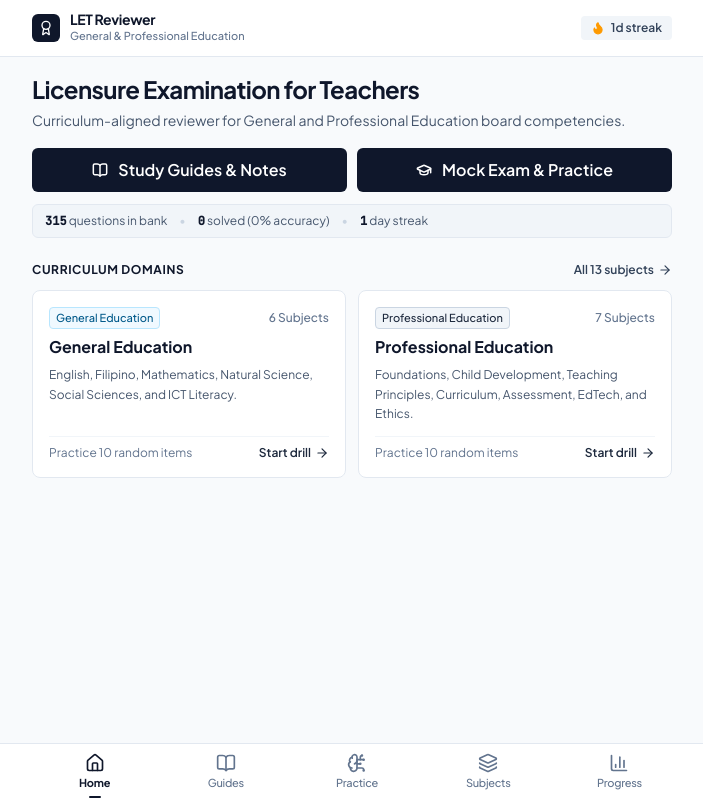
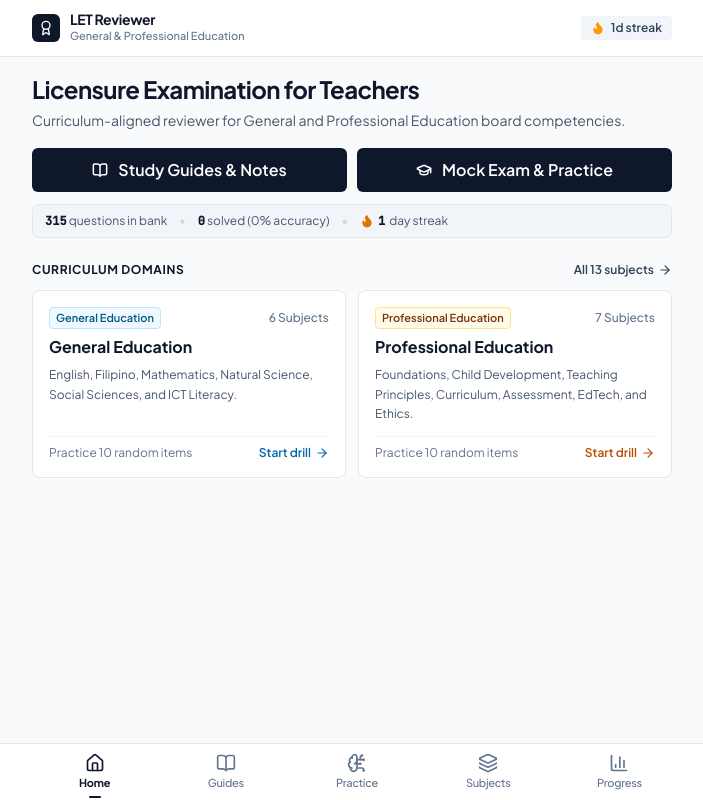
Before and after one commit to johnpaulpatigas/let-reviewer, a React (Vite) app: page / in a window 1280 px wide. Shown: the whole page, without its empty margins (283-986 px from the left). Built offline with nearby package versions, Linux system fonts and the light colour scheme.

Commit message:
refactor: establish restrained color system and subject accents

```diff
--- a/src/components/study/SubjectCard.tsx
+++ b/src/components/study/SubjectCard.tsx
@@ -70,13 +70,13 @@ export const SubjectCard: React.FC<SubjectCardProps> = ({
         <div className="flex items-center gap-2 text-[11px]">
           {guideCount > 0 && (
             <span className="inline-flex items-center gap-1 font-medium text-slate-700 dark:text-slate-300">
-              <BookOpen className="w-3 h-3 text-slate-500" />
+              <BookOpen className="w-3 h-3 text-sky-600 dark:text-sky-400" />
               {guideCount} {guideCount === 1 ? 'guide' : 'guides'}
             </span>
           )}
           {guideCount > 0 && <span>•</span>}
           <span>
-            <strong className="font-semibold text-slate-700 dark:text-slate-300">
+            <strong className="font-semibold text-slate-700 dark:text-slate-300 font-mono">
               {questionCount}
             </strong>{' '}
             questions
@@ -84,7 +84,7 @@ export const SubjectCard: React.FC<SubjectCardProps> = ({
         </div>
 
         {masteryPercentage > 0 ? (
-          <span className="font-semibold text-emerald-700 dark:text-emerald-300 text-[11px]">
+          <span className="font-semibold text-emerald-700 dark:text-emerald-300 text-[11px] font-mono">
             {masteryPercentage}% mastery
           </span>
         ) : (
--- a/src/components/ui/Badge.tsx
+++ b/src/components/ui/Badge.tsx
@@ -14,7 +14,7 @@ export const Badge: React.FC<BadgeProps> = ({
   size = 'sm',
   className = '',
 }) => {
-  const baseClasses = 'inline-flex items-center font-medium rounded';
+  const baseClasses = 'inline-flex items-center font-semibold rounded';
 
   const sizeClasses = {
     sm: 'px-1.5 py-0.5 text-[10px] sm:text-[11px]',
@@ -31,7 +31,7 @@ export const Badge: React.FC<BadgeProps> = ({
     danger:
       'bg-rose-50 text-rose-800 dark:bg-rose-950/60 dark:text-rose-300 border border-rose-200 dark:border-rose-800/60',
     warning:
-      'bg-amber-50 text-amber-800 dark:bg-amber-950/60 dark:text-amber-300 border border-amber-200 dark:border-amber-800/60',
+      'bg-amber-50 text-amber-900 dark:bg-amber-950/60 dark:text-amber-300 border border-amber-200 dark:border-amber-800/60',
     info:
       'bg-sky-50 text-sky-800 dark:bg-sky-950/60 dark:text-sky-300 border border-sky-200 dark:border-sky-800/60',
     outline:
@@ -57,7 +57,7 @@ export const CategoryBadge: React.FC<{ category: SubjectCategory; size?: 'sm' |
     );
   }
   return (
-    <Badge variant="primary" size={size}>
+    <Badge variant="warning" size={size}>
       Professional Education
     </Badge>
   );
--- a/src/data/subjects/index.ts
+++ b/src/data/subjects/index.ts
@@ -11,7 +11,7 @@ export const SUBJECTS: Subject[] = [
     colorScheme: {
       bg: 'bg-sky-500/10',
       text: 'text-sky-700 dark:text-sky-300',
-      border: 'border-sky-500/20',
+      border: 'border-sky-500/25',
       badge: 'bg-sky-100 text-sky-800 dark:bg-sky-950/60 dark:text-sky-300',
     },
     topics: ['Grammar & Correct Usage', 'Vocabulary & Context Clues', 'Reading Comprehension', 'Philippine & World Literature'],
@@ -25,7 +25,7 @@ export const SUBJECTS: Subject[] = [
     colorScheme: {
       bg: 'bg-amber-500/10',
       text: 'text-amber-700 dark:text-amber-300',
-      border: 'border-amber-500/20',
+      border: 'border-amber-500/25',
       badge: 'bg-amber-100 text-amber-800 dark:bg-amber-950/60 dark:text-amber-300',
     },
     topics: ['Balarila at Ponolohiya', 'Wastong Gamit ng Salita', 'Tayutay at Idyoma', 'Panitikang Pilipino'],
@@ -39,7 +39,7 @@ export const SUBJECTS: Subject[] = [
     colorScheme: {
       bg: 'bg-emerald-500/10',
       text: 'text-emerald-700 dark:text-emerald-300',
-      border: 'border-emerald-500/20',
+      border: 'border-emerald-500/25',
       badge: 'bg-emerald-100 text-emerald-800 dark:bg-emerald-950/60 dark:text-emerald-300',
     },
     topics: ['Number Theory & Arithmetic', 'Algebra & Linear Equations', 'Geometry & Measurement', 'Statistics & Probability'],
@@ -53,7 +53,7 @@ export const SUBJECTS: Subject[] = [
     colorScheme: {
       bg: 'bg-teal-500/10',
       text: 'text-teal-700 dark:text-teal-300',
-      border: 'border-teal-500/20',
+      border: 'border-teal-500/25',
       badge: 'bg-teal-100 text-teal-800 dark:bg-teal-950/60 dark:text-teal-300',
     },
     topics: ['Cellular Biology & Ecology', 'Chemistry & Matter', 'Physics & Motion', 'Earth & Space Sciences'],
@@ -67,7 +67,7 @@ export const SUBJECTS: Subject[] = [
     colorScheme: {
       bg: 'bg-stone-500/10',
       text: 'text-stone-700 dark:text-stone-300',
-      border: 'border-stone-500/20',
+      border: 'border-stone-500/25',
       badge: 'bg-stone-100 text-stone-800 dark:bg-stone-950/60 dark:text-stone-300',
     },
     topics: ['Philippine History', 'Philippine Constitution', 'Rizal’s Life and Works', 'Economics & Society'],
@@ -79,10 +79,10 @@ export const SUBJECTS: Subject[] = [
     description: 'Digital literacy, basic computer concepts, software applications, cybersecurity, and educational technology tools.',
     iconName: 'Laptop',
     colorScheme: {
-      bg: 'bg-slate-500/10',
-      text: 'text-slate-700 dark:text-slate-300',
-      border: 'border-slate-500/20',
-      badge: 'bg-slate-100 text-slate-800 dark:bg-slate-900 dark:text-slate-300',
+      bg: 'bg-blue-500/10',
+      text: 'text-blue-700 dark:text-blue-300',
+      border: 'border-blue-500/25',
+      badge: 'bg-blue-100 text-blue-800 dark:bg-blue-950/60 dark:text-blue-300',
     },
     topics: ['Computer Concepts', 'Productivity Tools', 'Internet & Cybersecurity', 'Digital Ethics'],
   },
@@ -95,10 +95,10 @@ export const SUBJECTS: Subject[] = [
     description: 'Educational philosophies (Progressivism, Essentialism, etc.), historical roots, and sociology of education.',
     iconName: 'GraduationCap',
     colorScheme: {
-      bg: 'bg-slate-500/10',
-      text: 'text-slate-700 dark:text-slate-300',
-      border: 'border-slate-500/20',
-      badge: 'bg-slate-100 text-slate-800 dark:bg-slate-900 dark:text-slate-300',
+      bg: 'bg-rose-500/10',
+      text: 'text-rose-700 dark:text-rose-300',
+      border: 'border-rose-500/25',
+      badge: 'bg-rose-100 text-rose-800 dark:bg-rose-950/60 dark:text-rose-300',
     },
     topics: ['Philosophies of Education', 'Historical Foundations', 'Sociological & Anthropological Bases', 'Legal Bases of Philippine Education'],
   },
@@ -109,10 +109,10 @@ export const SUBJECTS: Subject[] = [
     description: 'Theories of development by Piaget, Vygotsky, Erikson, Kohlberg, Bandura, and developmental milestones.',
     iconName: 'Users',
     colorScheme: {
-      bg: 'bg-teal-500/10',
-      text: 'text-teal-700 dark:text-teal-300',
-      border: 'border-teal-500/20',
-      badge: 'bg-teal-100 text-teal-800 dark:bg-teal-950/60 dark:text-teal-300',
+      bg: 'bg-cyan-500/10',
+      text: 'text-cyan-700 dark:text-cyan-300',
+      border: 'border-cyan-500/25',
+      badge: 'bg-cyan-100 text-cyan-800 dark:bg-cyan-950/60 dark:text-cyan-300',
     },
     topics: ['Cognitive Development (Piaget/Vygotsky)', 'Psychosocial Theory (Erikson)', 'Moral Development (Kohlberg)', 'Behavioral & Social Learning'],
   },
@@ -125,7 +125,7 @@ export const SUBJECTS: Subject[] = [
     colorScheme: {
       bg: 'bg-amber-500/10',
       text: 'text-amber-700 dark:text-amber-300',
-      border: 'border-amber-500/20',
+      border: 'border-amber-500/25',
       badge: 'bg-amber-100 text-amber-800 dark:bg-amber-950/60 dark:text-amber-300',
     },
     topics: ['Learner-Centered Approaches', 'Bloom’s Taxonomy & HOTS', 'Teaching Methods & Strategies', 'Differentiated Instruction'],
@@ -139,7 +139,7 @@ export const SUBJECTS: Subject[] = [
     colorScheme: {
       bg: 'bg-sky-500/10',
       text: 'text-sky-700 dark:text-sky-300',
-      border: 'border-sky-500/20',
+      border: 'border-sky-500/25',
       badge: 'bg-sky-100 text-sky-800 dark:bg-sky-950/60 dark:text-sky-300',
     },
     topics: ['Types of Assessment', 'Item Analysis & Statistics', 'Standardized vs Teacher-Made Tests', 'Alternative & Authentic Assessment'],
@@ -151,10 +151,10 @@ export const SUBJECTS: Subject[] = [
     description: 'Curriculum models (Tyler, Taba, Wheeler), types of curriculum, implementation, and Philippine K-12 enhanced curriculum.',
     iconName: 'FileText',
     colorScheme: {
-      bg: 'bg-stone-500/10',
-      text: 'text-stone-700 dark:text-stone-300',
-      border: 'border-stone-500/20',
-      badge: 'bg-stone-100 text-stone-800 dark:bg-stone-950/60 dark:text-stone-300',
+      bg: 'bg-orange-500/10',
+      text: 'text-orange-700 dark:text-orange-300',
+      border: 'border-orange-500/25',
+      badge: 'bg-orange-100 text-orange-800 dark:bg-orange-950/60 dark:text-orange-300',
     },
     topics: ['Curriculum Models & Theorists', 'Types of Curriculum', 'K to 12 Framework & Matatag Curriculum', 'Curriculum Evaluation'],
   },
@@ -167,7 +167,7 @@ export const SUBJECTS: Subject[] = [
     colorScheme: {
       bg: 'bg-blue-500/10',
       text: 'text-blue-700 dark:text-blue-300',
-      border: 'border-blue-500/20',
+      border: 'border-blue-500/25',
       badge: 'bg-blue-100 text-blue-800 dark:bg-blue-950/60 dark:text-blue-300',
     },
     topics: ['TPACK & SAMR Models', 'Dale’s Cone of Experience', 'ICT Integration in Education', '21st Century Skills Framework'],
@@ -181,7 +181,7 @@ export const SUBJECTS: Subject[] = [
     colorScheme: {
       bg: 'bg-emerald-500/10',
       text: 'text-emerald-700 dark:text-emerald-300',
-      border: 'border-emerald-500/20',
+      border: 'border-emerald-500/25',
       badge: 'bg-emerald-100 text-emerald-800 dark:bg-emerald-950/60 dark:text-emerald-300',
     },
     topics: ['Code of Ethics for Teachers', 'Legal Mandates (RA 7836, RA 9293, RA 4670)', 'Kounin’s Classroom Management', 'Teacher Rights and Responsibilities'],
--- a/src/pages/HomePage.tsx
+++ b/src/pages/HomePage.tsx
@@ -4,6 +4,7 @@ import {
   BookmarkCheck,
   BookOpen,
   GraduationCap,
+  Flame,
 } from 'lucide-react';
 import { Button } from '../components/ui/Button';
 import { CategoryBadge } from '../components/ui/Badge';
@@ -88,7 +89,8 @@ export const HomePage: React.FC<HomePageProps> = ({
             <span className="font-semibold text-slate-900 dark:text-white font-mono">{totalAnswered}</span> solved ({overallAccuracy}% accuracy)
           </div>
           <span className="text-slate-300 dark:text-slate-700">•</span>
-          <div>
+          <div className="flex items-center gap-1">
+            <Flame className="w-3.5 h-3.5 text-amber-600 dark:text-amber-400 fill-amber-600 dark:fill-amber-400" />
             <span className="font-semibold text-slate-900 dark:text-white font-mono">{streakDays}</span> day streak
           </div>
         </div>
@@ -114,7 +116,7 @@ export const HomePage: React.FC<HomePageProps> = ({
           {/* General Education */}
           <div
             onClick={() => handleStartCategoryPractice('gen_ed')}
-            className="bg-white dark:bg-slate-900 border border-slate-200 dark:border-slate-800 hover:border-slate-400 dark:hover:border-slate-600 rounded-lg p-4 transition-all duration-150 active:scale-[0.99] cursor-pointer group flex flex-col justify-between space-y-3"
+            className="bg-white dark:bg-slate-900 border border-slate-200 dark:border-slate-800 hover:border-sky-300 dark:hover:border-sky-800 rounded-lg p-4 transition-all duration-150 active:scale-[0.99] cursor-pointer group flex flex-col justify-between space-y-3"
           >
             <div className="space-y-1.5">
               <div className="flex items-center justify-between">
@@ -130,7 +132,7 @@ export const HomePage: React.FC<HomePageProps> = ({
             </div>
             <div className="pt-2 border-t border-slate-100 dark:border-slate-800 flex items-center justify-between text-xs text-slate-500">
               <span>Practice 10 random items</span>
-              <span className="font-semibold text-slate-800 dark:text-slate-200 group-hover:underline flex items-center gap-1">
+              <span className="font-semibold text-sky-700 dark:text-sky-400 group-hover:underline flex items-center gap-1">
                 Start drill <ArrowRight className="w-3.5 h-3.5" />
               </span>
             </div>
@@ -139,14 +141,14 @@ export const HomePage: React.FC<HomePageProps> = ({
           {/* Professional Education */}
           <div
             onClick={() => handleStartCategoryPractice('prof_ed')}
-            className="bg-white dark:bg-slate-900 border border-slate-200 dark:border-slate-800 hover:border-slate-400 dark:hover:border-slate-600 rounded-lg p-4 transition-all duration-150 active:scale-[0.99] cursor-pointer group flex flex-col justify-between space-y-3"
+            className="bg-white dark:bg-slate-900 border border-slate-200 dark:border-slate-800 hover:border-amber-300 dark:hover:border-amber-800 rounded-lg p-4 transition-all duration-150 active:scale-[0.99] cursor-pointer group flex flex-col justify-between space-y-3"
           >
             <div className="space-y-1.5">
               <div className="flex items-center justify-between">
                 <CategoryBadge category="prof_ed" size="sm" />
                 <span className="text-xs text-slate-500 font-medium">7 Subjects</span>
               </div>
-              <h3 className="font-bold text-slate-900 dark:text-white text-sm sm:text-base group-hover:text-slate-700 dark:group-hover:text-slate-200 transition-colors">
+              <h3 className="font-bold text-slate-900 dark:text-white text-sm sm:text-base group-hover:text-amber-700 dark:group-hover:text-amber-300 transition-colors">
                 Professional Education
               </h3>
               <p className="text-xs text-slate-600 dark:text-slate-400 leading-relaxed">
@@ -155,7 +157,7 @@ export const HomePage: React.FC<HomePageProps> = ({
             </div>
             <div className="pt-2 border-t border-slate-100 dark:border-slate-800 flex items-center justify-between text-xs text-slate-500">
               <span>Practice 10 random items</span>
-              <span className="font-semibold text-slate-800 dark:text-slate-200 group-hover:underline flex items-center gap-1">
+              <span className="font-semibold text-amber-700 dark:text-amber-400 group-hover:underline flex items-center gap-1">
                 Start drill <ArrowRight className="w-3.5 h-3.5" />
               </span>
             </div>
--- a/src/pages/ProgressPage.tsx
+++ b/src/pages/ProgressPage.tsx
@@ -157,7 +157,7 @@ export const ProgressPage: React.FC<ProgressPageProps> = ({
 
         <div className="bg-white dark:bg-slate-900 border border-slate-200 dark:border-slate-800 rounded-lg p-3.5 space-y-1.5">
           <div className="flex justify-between items-center">
-            <span className="text-xs font-bold text-slate-800 dark:text-slate-300 uppercase tracking-wider">
+            <span className="text-xs font-bold text-amber-800 dark:text-amber-400 uppercase tracking-wider">
               Professional Education
             </span>
             <span className="text-xs font-bold text-slate-900 dark:text-white font-mono">
@@ -167,7 +167,7 @@ export const ProgressPage: React.FC<ProgressPageProps> = ({
           <ProgressBar
             value={profEdStats.percentage}
             max={100}
-            colorVariant="primary"
+            colorVariant="amber"
           />
           <p className="text-[11px] text-slate-500">
             {profEdStats.correct} of {profEdStats.answered} questions answered correctly
```
Also changed, not shown: src/components/study/StudyMaterialReader.tsx (+11 -11 lines).
